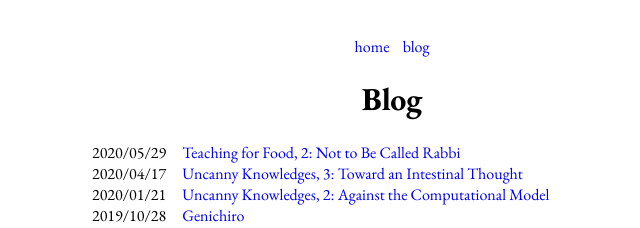
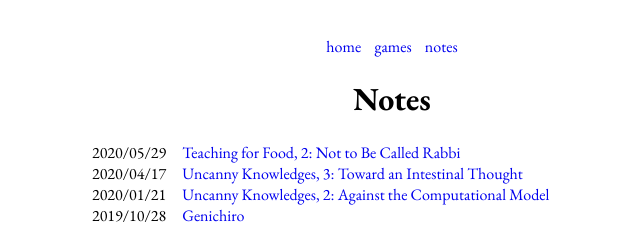
Before and after one commit to steinea/steinea.github.io, a Jekyll site: the page built from notes/index.html, in a window 1280 px wide. Shown: the top 228 px of the page, without its empty margins (248-888 px from the left). Built offline with Jekyll 4.4.1, drawn with Linux system fonts in a browser that asks for light colours.

Commit message:
Changed blog to notes, added games page

```diff
--- a/_layouts/default.html
+++ b/_layouts/default.html
@@ -13,7 +13,8 @@
   <nav>
     <ul>
       <li><a href="/">home</a></li>
-      <li><a href="/blog">blog</a></li>
+      <li><a href="/games">games</a></li>
+      <li><a href="/notes">notes</a></li>
     </ul>
   </nav>
 
--- a/blog/index.html
+++ b/notes/index.html
@@ -1,6 +1,6 @@
 ---
 layout: default
-title: Blog
+title: Notes
 ---
 
 <h1>{{ page.title }}</h1>
```
Also changed, not shown: games/index.html (added, +16 -0 lines).
